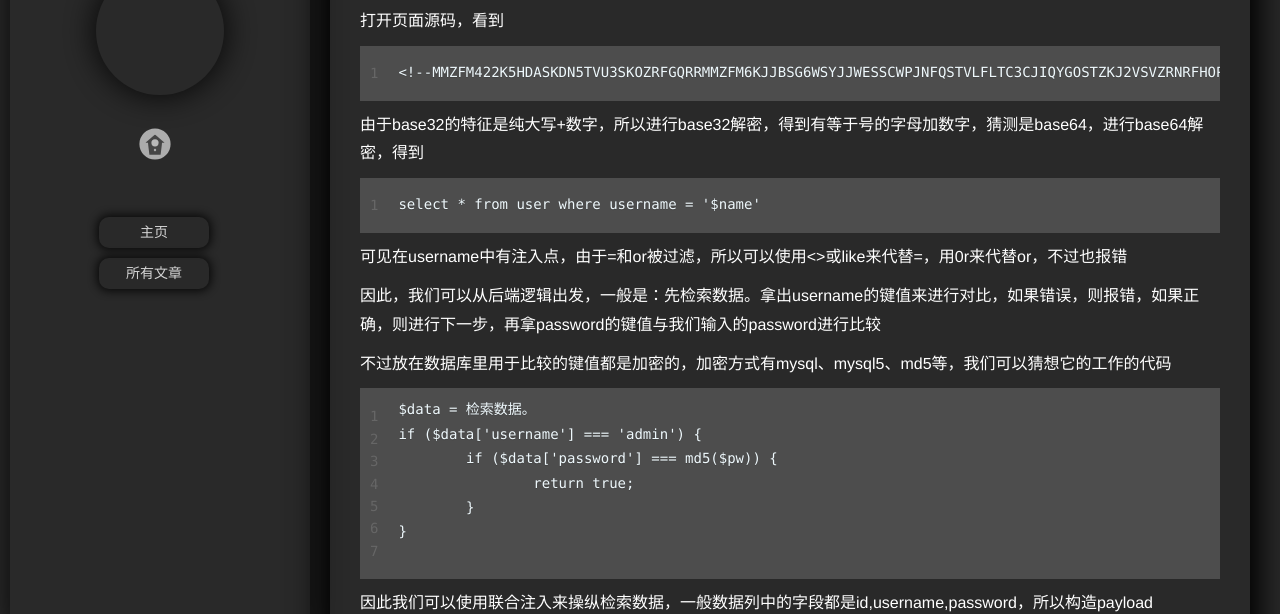
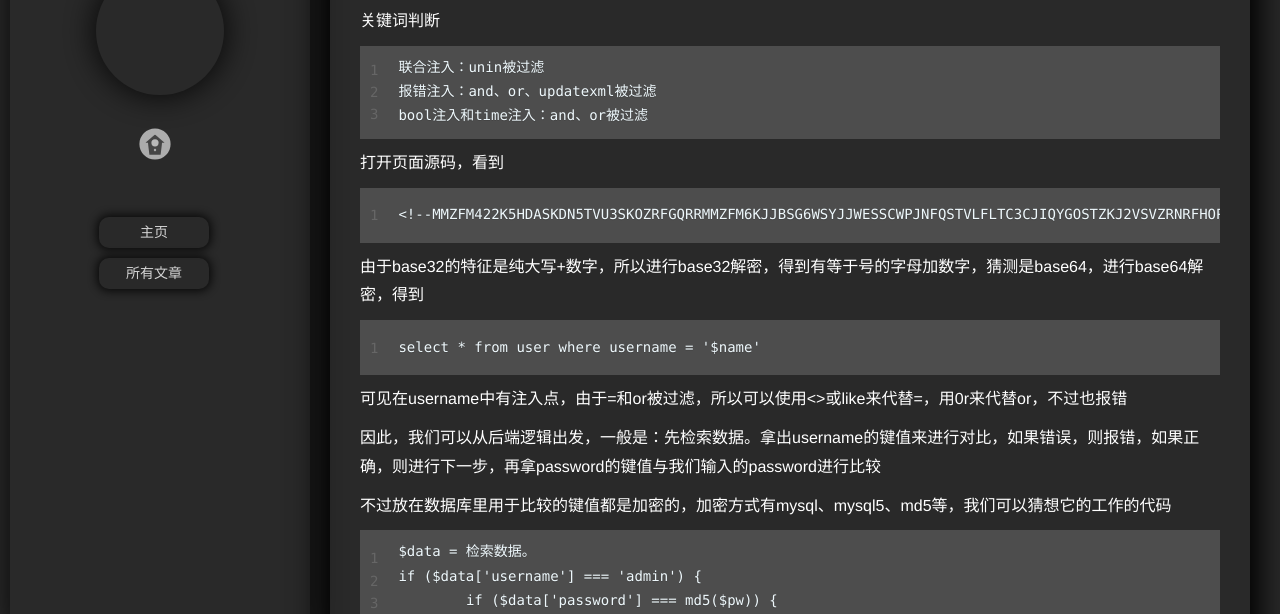
Before and after one commit to xc1023/xc1023.github.io, a plain HTML site: page 2021/08/27/逻辑sql注入/index.html in a window 1280 px wide. Shown: the part 155-769 px from the top of the page. Drawn offline with nearby package versions, Linux system fonts and the light colour scheme; some packages are replaced by stand-ins of ours; a script that the page names is missing; files whose address does not match are found by name.

Commit message:
Site updated: 2021-08-28 01:13:41

```diff
--- a/2021/08/27/逻辑sql注入/index.html
+++ b/2021/08/27/逻辑sql注入/index.html
@@ -9,15 +9,15 @@
 
 
   <meta name="viewport" content="width=device-width, initial-scale=1, maximum-scale=1">
-  <meta name="description" content="逻辑sql注入打开页面源码，看到 1&lt;!--MMZFM422K5HDASKDN5TVU3SKOZRFGQRRMMZFM6KJJBSG6WSYJJWESSCWPJNFQSTVLFLTC3CJIQYGOSTZKJ2VSVZRNRFHOPJ5--&gt; 由于base32的特征是纯大写+数字，所以进行base32解密，得到有等于号的字母加数字，猜测是base64，进行base64解密，得到 1se">
+  <meta name="description" content="逻辑sql注入关键词判断 123联合注入：unin被过滤报错注入：and、or、updatexml被过滤bool注入和time注入：and、or被过滤  打开页面源码，看到 1&lt;!--MMZFM422K5HDASKDN5TVU3SKOZRFGQRRMMZFM6KJJBSG6WSYJJWESSCWPJNFQSTVLFLTC3CJIQYGOSTZKJ2VSVZRNRFHOPJ5--&gt; 由于">
 <meta property="og:type" content="article">
 <meta property="og:title" content="逻辑sql注入">
 <meta property="og:url" content="http://example.com/2021/08/27/%E9%80%BB%E8%BE%91sql%E6%B3%A8%E5%85%A5/index.html">
 <meta property="og:site_name" content="Hexo">
-<meta property="og:description" content="逻辑sql注入打开页面源码，看到 1&lt;!--MMZFM422K5HDASKDN5TVU3SKOZRFGQRRMMZFM6KJJBSG6WSYJJWESSCWPJNFQSTVLFLTC3CJIQYGOSTZKJ2VSVZRNRFHOPJ5--&gt; 由于base32的特征是纯大写+数字，所以进行base32解密，得到有等于号的字母加数字，猜测是base64，进行base64解密，得到 1se">
+<meta property="og:description" content="逻辑sql注入关键词判断 123联合注入：unin被过滤报错注入：and、or、updatexml被过滤bool注入和time注入：and、or被过滤  打开页面源码，看到 1&lt;!--MMZFM422K5HDASKDN5TVU3SKOZRFGQRRMMZFM6KJJBSG6WSYJJWESSCWPJNFQSTVLFLTC3CJIQYGOSTZKJ2VSVZRNRFHOPJ5--&gt; 由于">
 <meta property="og:locale" content="en_US">
 <meta property="article:published_time" content="2021-08-26T16:00:00.000Z">
-<meta property="article:modified_time" content="2021-08-27T17:03:46.000Z">
+<meta property="article:modified_time" content="2021-08-27T17:13:18.000Z">
 <meta property="article:author" content="John Doe">
 <meta property="article:tag" content="sql注入">
 <meta name="twitter:card" content="summary">
@@ -211,7 +211,10 @@
 
     <div class="article-entry" itemprop="articleBody">
 
-        <h1 id="逻辑sql注入"><a href="#逻辑sql注入" class="headerlink" title="逻辑sql注入"></a>逻辑sql注入</h1><p>打开页面源码，看到</p>
+        <h1 id="逻辑sql注入"><a href="#逻辑sql注入" class="headerlink" title="逻辑sql注入"></a>逻辑sql注入</h1><p>关键词判断</p>
+<figure class="highlight plaintext"><table><tr><td class="gutter"><pre><span class="line">1</span><br><span class="line">2</span><br><span class="line">3</span><br></pre></td><td class="code"><pre><span class="line">联合注入：unin被过滤</span><br><span class="line">报错注入：and、or、updatexml被过滤</span><br><span class="line">bool注入和time注入：and、or被过滤</span><br></pre></td></tr></table></figure>
+
+<p>打开页面源码，看到</p>
 <figure class="highlight plaintext"><table><tr><td class="gutter"><pre><span class="line">1</span><br></pre></td><td class="code"><pre><span class="line">&lt;!--MMZFM422K5HDASKDN5TVU3SKOZRFGQRRMMZFM6KJJBSG6WSYJJWESSCWPJNFQSTVLFLTC3CJIQYGOSTZKJ2VSVZRNRFHOPJ5--&gt;</span><br></pre></td></tr></table></figure>
 <p>由于base32的特征是纯大写+数字，所以进行base32解密，得到有等于号的字母加数字，猜测是base64，进行base64解密，得到</p>
 <figure class="highlight plaintext"><table><tr><td class="gutter"><pre><span class="line">1</span><br></pre></td><td class="code"><pre><span class="line">select * from user where username = &#x27;$name&#x27;</span><br></pre></td></tr></table></figure>
```
Also changed, not shown: index.html (+4 -1 lines).
